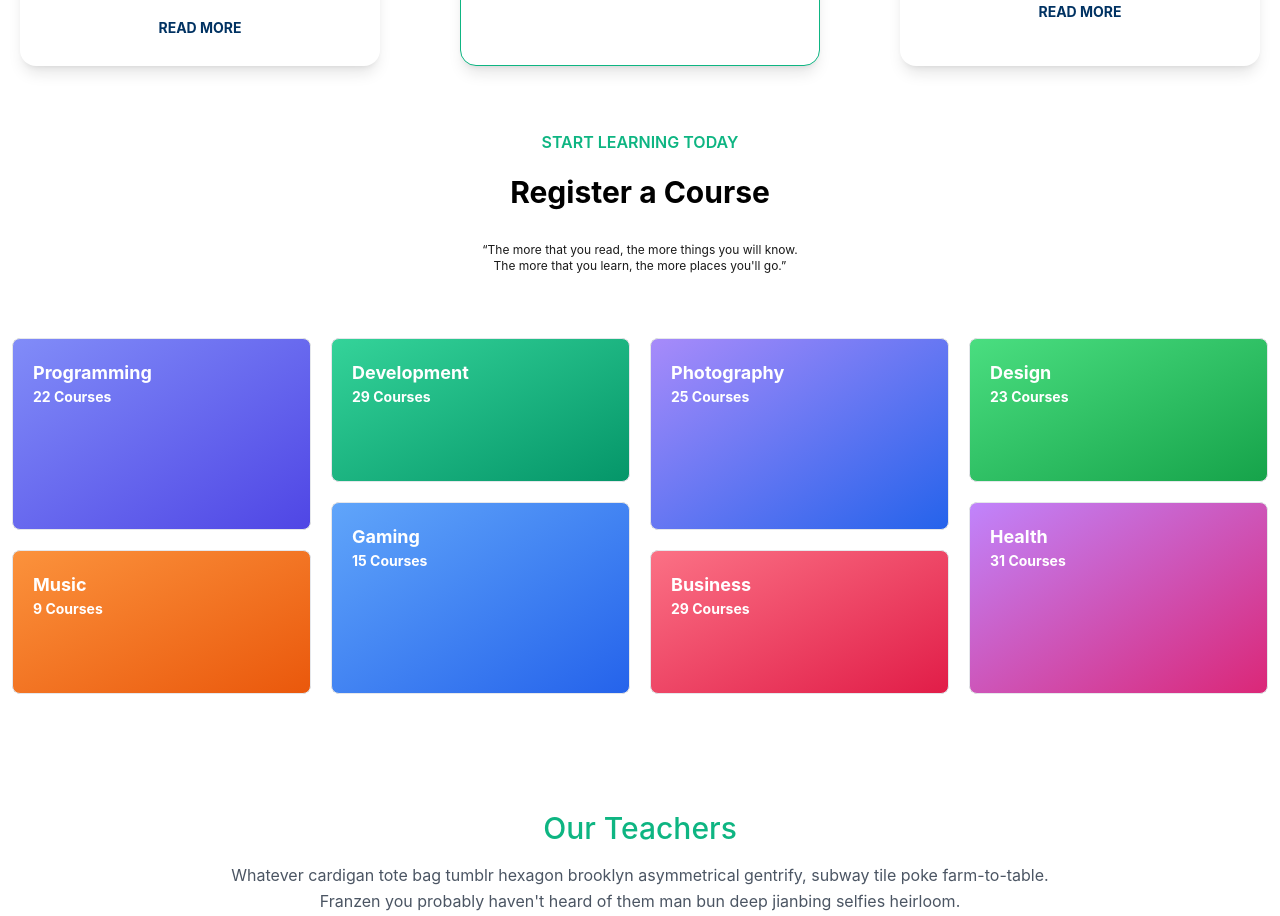
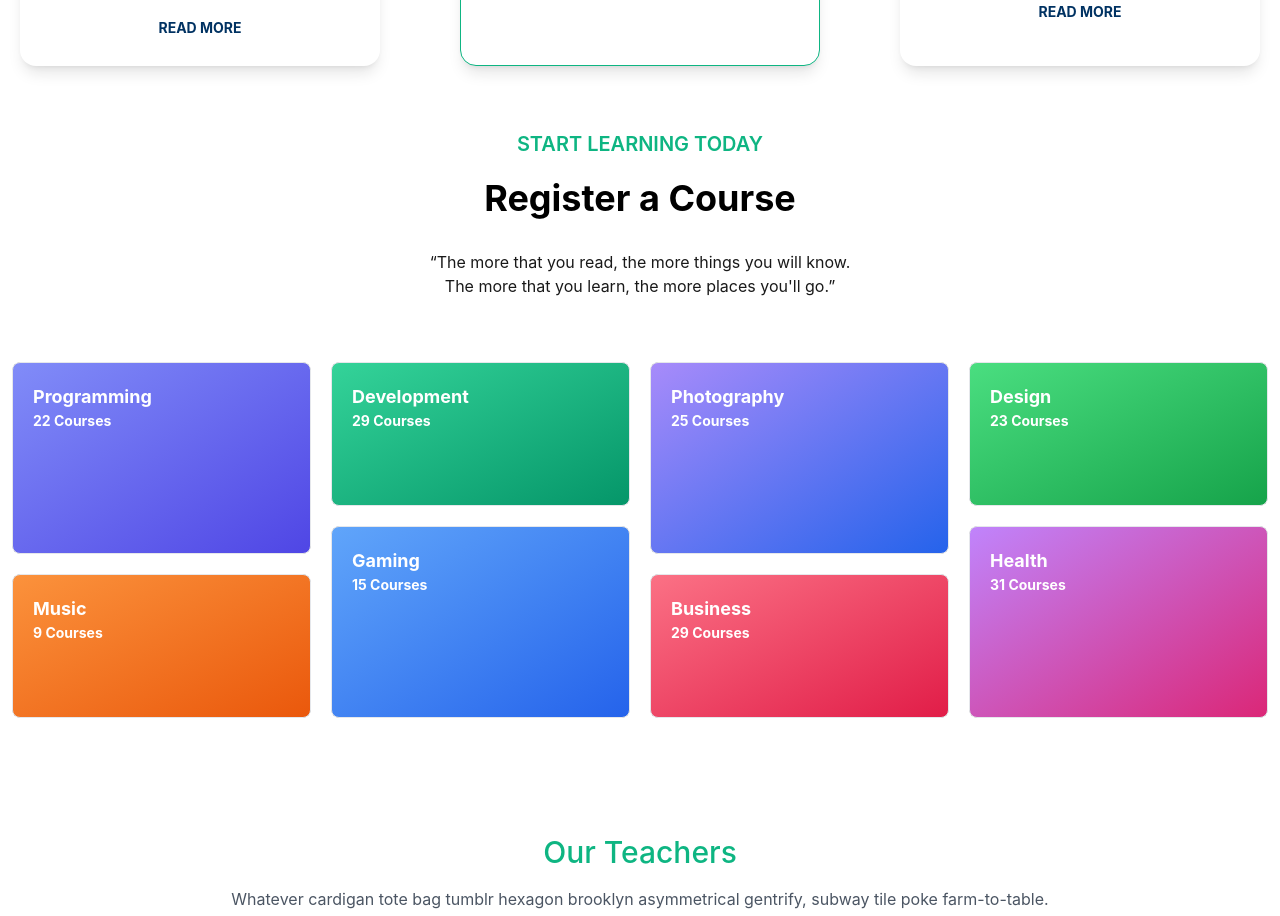
Before and after one commit to MDSadid-git/Edu-Learn, a React (Vite) app: page / in a window 1280 px wide. Shown: the part 2280-3196 px from the top of the page. Built offline with nearby package versions, Linux system fonts and the light colour scheme.

Commit message:
Sadid Home Course Category Done

```diff
--- a/src/Components/Pages/Home/CourseCategory/CourseCategory.jsx
+++ b/src/Components/Pages/Home/CourseCategory/CourseCategory.jsx
@@ -1,15 +1,14 @@
 import React from "react";
-
 
 const CourseCategory = () => {
   return (
     <div className="mx-auto max-w-screen-xl">
       <div className="text-center font-poppins-em py-16 px-5 md:px-0">
-        <h3 className="text-md text-brand font-semibold  pb-5">
+        <h3 className="text-xl text-brand font-semibold  pb-5">
           START LEARNING TODAY
         </h3>
-        <h1 className="text-3xl font-bold  pb-8">Register a Course</h1>
-        <p className="text-xs text-black/90">
+        <h1 className="text-4xl font-bold  pb-8">Register a Course</h1>
+        <p className="text-md text-black/90">
           “The more that you read, the more things you will know.
           <br /> The more that you learn, the more places you'll go.”
         </p>
```
